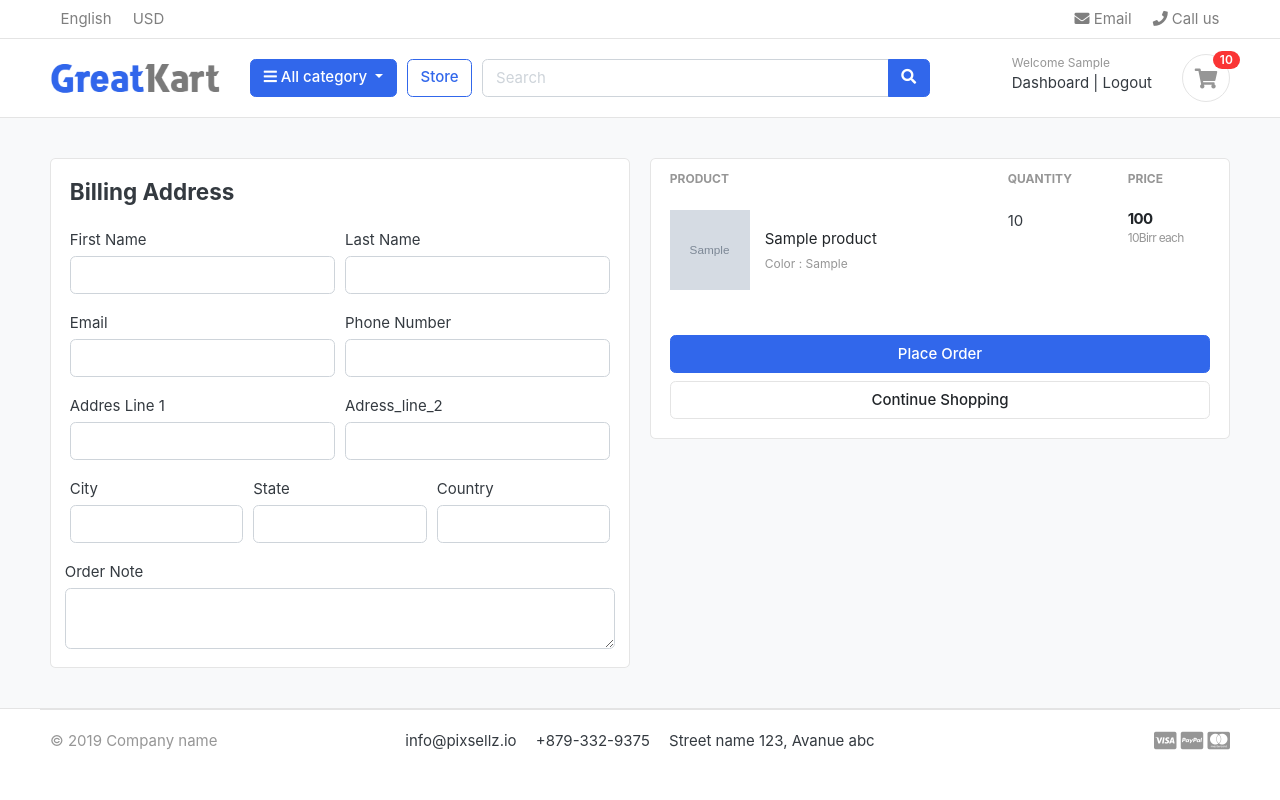
After one commit to Alazuuu/greatkart-django, a Django app: page /cart/checkout/ in a window 1280 px wide. The commit adds this page. Run offline with Django 3.2, Linux system fonts and the light colour scheme; a user stored in the database is signed in; tables that the repository leaves empty hold one stand-in row (values such as "Sample post"); grey boxes marked "Sample" are stand-in pictures; some libraries are stand-ins or nearby versions; some web fonts are replaced.

Commit message:
handeled cart and checkout page for the logged in user

```diff
--- a/carts/context_processors.py
+++ b/carts/context_processors.py
@@ -8,9 +8,12 @@ def counter(request):
     else:
         try:
             cart= Cart.objects.filter(cart_id=_cart_id(request))
-            cart_items =CartItem.objects.all().filter(cart=cart[:1])
+            if request.user.is_authenticated:
+               cart_items =CartItem.objects.all().filter(user=request.user)
+            else:
+               cart_items =CartItem.objects.all().filter(cart=cart[:1])
             for cart_item in cart_items:
                 cart_count += cart_item.quantity
-        except Cart.DeosNotExist:
+        except Cart.DoesNotExist:
             cart_count =0
     return dict(cart_count=cart_count)
--- a/carts/models.py
+++ b/carts/models.py
@@ -1,5 +1,6 @@
 from django.db import models
 from store.models import Product,Variation
+from accounts.models import Account
 # Create your models here.
 class Cart(models.Model):
     cart_id = models.CharField(max_length=250,blank=True)
@@ -9,9 +10,10 @@ class Cart(models.Model):
         return self.cart_id
 
 class CartItem(models.Model):
+    user = models.ForeignKey(Account, on_delete = models.CASCADE, null= True)
     product = models.ForeignKey(Product, on_delete=models.CASCADE)
     variations = models.ManyToManyField(Variation,blank=True)
-    cart    = models.ForeignKey(Cart, on_delete=models.CASCADE)
+    cart    = models.ForeignKey(Cart, on_delete=models.CASCADE, null= True)
     quantity=models.IntegerField()
     is_active=models.BooleanField(default=True)
     def sub_total(self):
--- a/carts/urls.py
+++ b/carts/urls.py
@@ -7,4 +7,6 @@ urlpatterns = [
     path('remove_cart/<int:product_id>/<int:cart_item_id>/',views.remove_cart,name ='remove_cart'),
     path('remove_cart_item/<int:product_id>/<int:cart_item_id>/',views.remove_cart_item,name ='remove_cart_item'),
 
+    path('checkout/', views.checkout, name="checkout"),
+
 ]
--- a/carts/views.py
+++ b/carts/views.py
@@ -3,6 +3,8 @@ from store.models import Product,Variation
 from .models import Cart,CartItem
 from django.core.exceptions import ObjectDoesNotExist
 from django.http import HttpResponse
+from django.contrib.auth.decorators import login_required
+from carts.models import Cart,CartItem
 # Create your views here.
 def _cart_id(request):
     cart = request.session.session_key
@@ -11,75 +13,136 @@ def _cart_id(request):
     return cart
 
 def add_cart(request, product_id):
+    current_user  = request.user
     product = Product.objects.get(id=product_id)
-    product_variation= []
-    if request.method == 'POST':
-       for item in request.POST:
-           key = item
-           value= request.POST[key]
+    if current_user.is_authenticated:
+        product_variation= []
+        if request.method == 'POST':
+           for item in request.POST:
+              key = item
+              value= request.POST[key]
 
-           try:
-               variation=Variation.objects.get(product=product,variation_category__iexact=key, variation_value__iexact=value)
-               product_variation.append(variation)
-           except:
+              try:
+                 variation = Variation.objects.get(product=product,variation_category__iexact=key, variation_value__iexact=value)
+                 product_variation.append(variation)
+              except:
+                pass
+
+        is_cart_item_exists = CartItem.objects.filter(product=product, user=current_user).exists()
+        if is_cart_item_exists:
+           cart_item = CartItem.objects.filter(product=product , user=current_user)
+
+           ex_var_list=[]
+           id = []
+           for item in cart_item:
+              existing_variation = item.variations.all()
+              ex_var_list.append(list(existing_variation))
+              id.append(item.id)
+
+
+           if product_variation in ex_var_list:
+               index = ex_var_list.index(product_variation)
+               item_id =id[index]
+               item = CartItem.objects.get(product=product,id=item_id)
+               item.quantity += 1
+               item.save()
+
+           else:
+              item = CartItem.objects.create(product=product,quantity=1,user=current_user)
+              if len(product_variation) > 0:
+                 item.variations.clear()
+                 item.variations.add(*product_variation)
+
+              item.save()
+
+        # cart_item.quantity += 1
+
+        else :
+           cart_item = CartItem.objects.create(
+               product= product,
+               quantity= 1,
+               user=current_user,
+            )
+           if len(product_variation) > 0:
+              cart_item.variations.clear()
+              cart_item.variations.add(*product_variation)
+           cart_item.save()
+
+        return redirect('cart')
+
+    else:
+        product_variation= []
+        if request.method == 'POST':
+           for item in request.POST:
+              key = item
+              value= request.POST[key]
+
+              try:
+                 variation=Variation.objects.get(product=product,variation_category__iexact=key, variation_value__iexact=value)
+                 product_variation.append(variation)
+              except:
                 pass
 
 
-    try:
-        cart=Cart.objects.get(cart_id=_cart_id(request))
-    except Cart.DoesNotExist:
-        cart = Cart.objects.create(
-            cart_id = _cart_id(request)
-        )
-    cart.save()
+        try:
+            cart=Cart.objects.get(cart_id=_cart_id(request))
+        except Cart.DoesNotExist:
+            cart = Cart.objects.create(
+               cart_id = _cart_id(request)
+            )
+        cart.save()
 
-    is_cart_item_exists = CartItem.objects.filter(product=product, cart=cart).exists()
-    if is_cart_item_exists:
-        cart_item=CartItem.objects.filter(product=product , cart=cart)
+        is_cart_item_exists = CartItem.objects.filter(product=product, cart=cart).exists()
+        if is_cart_item_exists:
+           cart_item=CartItem.objects.filter(product=product , cart=cart)
 
-        ex_var_list=[]
-        id = []
-        for item in cart_item:
-            existing_variation = item.variations.all()
-            ex_var_list.append(list(existing_variation))
-            id.append(item.id)
-        print(ex_var_list)
+           ex_var_list=[]
+           id = []
+           for item in cart_item:
+              existing_variation = item.variations.all()
+              ex_var_list.append(list(existing_variation))
+              id.append(item.id)
 
-        if product_variation in ex_var_list:
-            index = ex_var_list.index(product_variation)
-            item_id =id[index]
-            item = CartItem.objects.get(product=product,id=item_id)
-            item.quantity += 1
-            item.save()
-        else:
-           item=CartItem.objects.create(product=product,quantity=1,cart=cart)
-           if len(product_variation) > 0:
-               item.variations.clear()
-               item.variations.add(*product_variation)
 
-           item.save()
+           if product_variation in ex_var_list:
+               index = ex_var_list.index(product_variation)
+               item_id =id[index]
+               item = CartItem.objects.get(product=product,id=item_id)
+               item.quantity += 1
+               item.save()
+           else:
+              item=CartItem.objects.create(product=product,quantity=1,cart=cart)
+              if len(product_variation) > 0:
+                 item.variations.clear()
+                 item.variations.add(*product_variation)
+
+              item.save()
 
         # cart_item.quantity += 1
 
-    else :
-        cart_item = CartItem.objects.create(
-            product= product,
-            quantity= 1,
-            cart = cart,
-        )
-        if len(product_variation) > 0:
-            cart_item.variations.clear()
-            cart_item.variations.add(*product_variation)
-        cart_item.save()
+        else :
+           cart_item = CartItem.objects.create(
+               product= product,
+               quantity= 1,
+               cart = cart,
+            )
+           if len(product_variation) > 0:
+              cart_item.variations.clear()
+              cart_item.variations.add(*product_variation)
+           cart_item.save()
 
-    return redirect('cart')
+        return redirect('cart')
 
 def remove_cart(request,product_id, cart_item_id):
-    cart=Cart.objects.get(cart_id=_cart_id(request))
+
     product =get_object_or_404(Product,id=product_id)
 
     try:
-       cart_item = CartItem.objects.get(product=product, cart=cart,id=cart_item_id)
+       if request.user.is_authenticated:
+           cart_item = CartItem.objects.get(product=product, user=request.user ,id=cart_item_id)
+       else:
+            cart=Cart.objects.get(cart_id=_cart_id(request))
+            cart_item = CartItem.objects.get(product=product, cart=cart,id=cart_item_id)
        if cart_item.quantity > 1:
           cart_item.quantity -= 1
           cart_item.save()
@@ -90,18 +153,26 @@ def remove_cart(request,product_id, cart_item_id):
     return redirect('cart')
 
 def remove_cart_item(request, product_id,cart_item_id):
-    cart=Cart.objects.get(cart_id=_cart_id(request))
+
     product=get_object_or_404(Product,id = product_id)
-    cart_item =CartItem.objects.get(product=product, cart=cart,id=cart_item_id)
+    if request.user.is_authenticated:
+        cart_item =CartItem.objects.get(product=product, user=request.user ,id=cart_item_id)
+    else:
+         cart=Cart.objects.get(cart_id=_cart_id(request))
+         cart_item =CartItem.objects.get(product=product, cart=cart,id=cart_item_id)
     cart_item.delete()
     return redirect('cart')
+
 
 def cart(request, total=0,quantity=0,cart_items=None):
     try:
         tax = 0
         grand_total=0
-        cart=Cart.objects.get(cart_id=_cart_id(request))
-        cart_items =CartItem.objects.filter(cart=cart,is_active=True)
+        if request.user.is_authenticated:
+            cart_items =CartItem.objects.filter(user=request.user,is_active=True)
+        else:
+           cart=Cart.objects.get(cart_id=_cart_id(request))
+           cart_items =CartItem.objects.filter(cart=cart,is_active=True)
         for cart_item in cart_items:
             total += (cart_item.product.price+cart_item.quantity)
             quantity += cart_item.quantity
@@ -118,3 +189,29 @@ def cart(request, total=0,quantity=0,cart_items=None):
         'grand_total':grand_total,
     }
     return render(request, 'store/cart.html',context)
+@login_required(login_url='login')
+def checkout(request,total=0,quantity=0,cart_items=None):
+     try:
+        tax = 0
+        grand_total=0
+        if request.user.is_authenticated:
+            cart_items =CartItem.objects.filter(user=request.user,is_active=True)
+        else:
+           cart=Cart.objects.get(cart_id=_cart_id(request))
+           cart_items =CartItem.objects.filter(cart=cart,is_active=True)
+        for cart_item in cart_items:
+            total += (cart_item.product.price+cart_item.quantity)
+            quantity += cart_item.quantity
+        tax =(2*total)/100
+        grand_total = total + tax
+     except ObjectDoesNotExist:
+          pass
+
+     context={
+        'total':total,
+        'quantity':quantity,
+        'cart_items':cart_items,
+        'tax' :tax,
+        'grand_total':grand_total,
+      }
+     return render(request, 'store/checkout.html', context)
--- a/templates/store/cart.html
+++ b/templates/store/cart.html
@@ -47,7 +47,7 @@
                         <div class="col">
                             <div class="input-group input-spinner">
                                 <div class="input-group-prepend">
-                                <a href="{% url 'remove_cart' cart_item.product.id cart_item.id %}" class="btn btn-light" type="button" id="button-plus"> <i class="fa fa-minus"></i>-</a>
+                                <a href="{% url 'remove_cart' cart_item.product.id cart_item.id %}" class="btn btn-light" type="button" id="button-plus"> <i class="fa fa-minus"></i></a>
                                 </div>
                                 <input type="text" class="form-control"  value="{{cart_item.quantity}}">
                                 <div class="input-group-append">
@@ -57,7 +57,7 @@
                                           <input type="hidden" name="{{ item.variation_category | lower }}" value="{{ item.variation_value | capfirst}}">
 
                                         {% endfor %}
-                                           <button  class="btn btn-light" type="submit" id="button-minus"> <i class="fa fa-plus"></i>+</button>
+                                           <button  class="btn btn-light" type="submit" id="button-minus"> <i class="fa fa-plus"></i></button>
                                     </form>
                                 </div>
                             </div> <!-- input-group.// -->
@@ -100,7 +100,7 @@
                 <p class="text-center mb-3">
                     <img src="{% static './images/misc/payments.png'%}" height="26">
                 </p>
-                <a href="./place-order.html" class="btn btn-primary btn-block"> Checkout </a>
+                <a href="{% url 'checkout' %}" class="btn btn-primary btn-block"> Checkout </a>
                 <a href="{% url 'store' %}" class="btn btn-light btn-block">Continue Shopping</a>
             </div> <!-- card-body.// -->
             </div> <!-- card.// -->
--- /dev/null
+++ b/templates/store/checkout.html
@@ -0,0 +1,146 @@
+{% extends 'base.html'%}
+{% load static %}
+{% block content %}
+<section class="section-content padding-y bg">
+    <div class="container">
+
+    <div class="row">
+        <aside class="col-lg-6">
+    <div class="card">
+        <div class="card-body">
+            <h4 class="card-title mb-4">Billing Address</h4>
+            <form action=""  method="POST" >
+                {% csrf_token %}
+                <div class="form-row">
+                    <div class="col form-group">
+                        <label for ="">First Name</label>
+                        <input type="text" name="first_name" class="form-control" required>
+
+                    </div>
+                    <div class="col form-group">
+                        <label for ="">Last Name</label>
+                        <input type="text" name="last_name" class="form-control" required>
+
+                    </div>
+
+                </div>
+                <div class="form-row">
+                    <div class="col form-group">
+                        <label for ="">Email</label>
+                        <input type="email" name="email" class="form-control" required>
+
+                    </div>
+                    <div class="col form-group">
+                        <label for ="">Phone Number</label>
+                        <input type="text" name="phone_number" class="form-control" required>
+
+                    </div>
+
+                </div>
+                <div class="form-row">
+                    <div class="col form-group">
+                        <label for ="">Addres Line 1</label>
+                        <input type="text" name="addres_line_1" class="form-control" required>
+
+                    </div>
+                    <div class="col form-group">
+                        <label for ="">Adress_line_2</label>
+                        <input type="text" name="address_line_2" class="form-control" >
+
+                    </div>
+
+                </div>
+                <div class="form-row">
+                    <div class="col form-group">
+                        <label for ="">City</label>
+                        <input type="text" name="city" class="form-control" required>
+
+                    </div>
+                    <div class="col form-group">
+                        <label for ="">State</label>
+                        <input type="text" name="state" class="form-control" required >
+
+                    </div>
+                    <div class="col form-group">
+                        <label for ="">Country</label>
+                        <input type="text" name="Country" class="form-control" required>
+                   </div>
+                    </div><div class="form-row">
+                        <label for="">Order Note</label>
+                        <textarea name="order_note" rows="2" class="form-control"></textarea>
+                    </div>
+
+
+
+
+
+        </div>
+
+    </div> <!-- card.// -->
+
+        </aside> <!-- col.// -->
+        <aside class="col-lg-6">
+
+            <div class="card">
+             <table class="table table-borderless table-shopping-cart">
+    <thead class="text-muted">
+    <tr class="small text-uppercase">
+      <th scope="col">Product</th>
+      <th scope="col" width="120">Quantity</th>
+      <th scope="col" width="120">Price</th>
+
+    </tr>
+    </thead>
+    <tbody>
+    {% for cart_item in cart_items%}
+    <tr>
+        <td>
+            <figure class="itemside align-items-center">
+                <div class="aside"><img src="{{ cart_item.product.images.url }}" class="img-sm"></div>
+                <figcaption class="info">
+                    <a href="{{cart_item.product.get_url}}" class="title text-dark">{{ cart_item.product.product_name}}</a>
+                    <p class="text-muted small">
+                    {% if cart_item.variations.all %}
+                       {%for item in cart_item.variations.all %}
+                         {{item.variation_category | capfirst }} : {{ item.variation_value | capfirst }} <br>
+                       {% endfor %}
+                    {% endif %}
+                    </p>
+                </figcaption>
+            </figure>
+        </td>
+        <td>
+            <!-- col.// -->
+                <label for="">{{cart_item.quantity}}</label>
+        </td>
+        <td>
+            <div class="price-wrap">
+                <var class="price">{{ cart_item.sub_total }}</var>
+                <small class="text-muted"> {{cart_item.product.price}}Birr each </small>
+            </div> <!-- price-wrap -->
+        </td>
+
+    </tr>
+   {% endfor %}
+
+    </tbody>
+    </table>
+            <div class="card-body">
+
+                <button type = "submit" name="submit" class="btn btn-primary btn-block">Place Order</button>
+                <a href="{% url 'store' %}" class="btn btn-light btn-block">Continue Shopping</a>
+            </form>
+            </div> <!-- card-body.// -->
+            </div> <!-- card.// -->
+
+    </aside> <!-- col.// -->
+
+
+    </div> <!-- row.// -->
+
+    <!-- ============================ COMPONENT 1 END .// ================================= -->
+
+    </div> <!-- container .//  -->
+    </section>
+    <!-- ========================= SECTION CONTENT END// ========================= -->
+{% endblock %}
```
Also changed, not shown: accounts/views.py (+56 -1 lines), carts/admin.py (+8 -7 lines), carts/migrations/0004_auto_20220208_1725.py (added).
